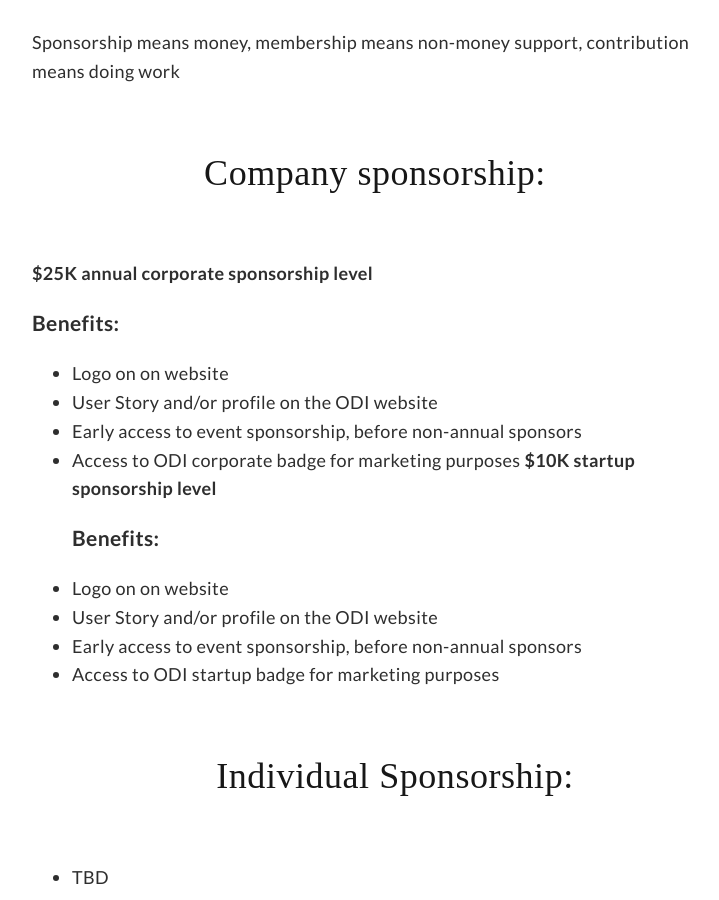
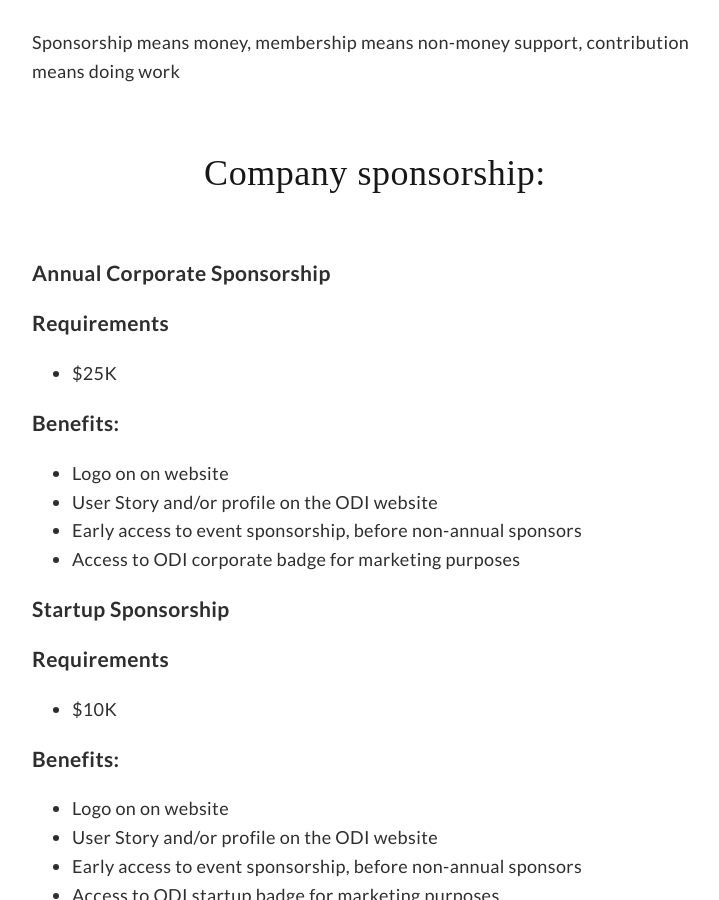
Before and after one commit to opendatainitiative/opendatainitiative.github.io, a Jekyll site: the page built from participation.md, in a window 1280 px wide and 900 px high, scrolled down 367 px. Shown: the whole window, without its empty margins (265-984 px from the left). Built offline with Jekyll 4.4.1, drawn with Linux system fonts in a browser that asks for light colours; our own code applies the rules of GitHub Pages for plain Markdown files.

Commit message:
Update participation.md

```diff
--- a/participation.md
+++ b/participation.md
@@ -2,20 +2,32 @@
 Sponsorship means money, membership means non-money support, contribution means doing work
 
 ## Company sponsorship:
-**$25K annual corporate sponsorship level**
+
+### Annual Corporate Sponsorship
+
+### Requirements
+* $25K
+
 ### Benefits:
 * Logo on on website
 * User Story and/or profile on the ODI website
 * Early access to event sponsorship, before non-annual sponsors
 * Access to ODI corporate badge for marketing purposes
-**$10K startup sponsorship level**
+
+### Startup Sponsorship
+
+### Requirements
+* $10K
+
 ### Benefits:
 * Logo on on website
 * User Story and/or profile on the ODI website
 * Early access to event sponsorship, before non-annual sponsors
 * Access to ODI startup badge for marketing purposes
+
 ## Individual Sponsorship:
 * TBD
+
 ## Company membership:
 ### Benefits:
 * logo on the ODI website Member section,
@@ -24,22 +36,27 @@ Sponsorship means money, membership means non-money support, contribution means
 * free tickets to ODI events
 * Full access to ODI mailing list archives
 * Full access to ODI mailing lists and working groups (ODI will not sell or permit access to the mailing list membership for marketing purposes)
+
 ### Requirements:
 * send people to the ODI Summits
 * Annually, attend at least one webinar
 * actively participate in open data discussions over the mailing list(s) and working groups
 * Member is expected to provide sympathetic contributions like ODI administration (Lincoln), co-sponsored events (CPC), free subscription licenses (Datrm.in), blog posts, articles, and/or hackathons
+
 ## Individual membership:
 ### Benefits:
 * free tickets to ODI events
 * Full access to ODI mailing list archives
 * Full access to ODI mailing lists and working groups (ODI will not sell or permit access to the mailing list membership for marketing purposes)
+
 ### Requirements:
 * joins the email mailing lists general and announce
+
 ## Individual contributor:
 * contributes to any of the ODI repos once a annual year
 * free access to ODI summits
 * other benefits TBD
+
 ### Requirements:
 * (I)CLA or single use.
 * Apache 2.0 https://opensource.org/licenses/Apache-2.0  for code
```
